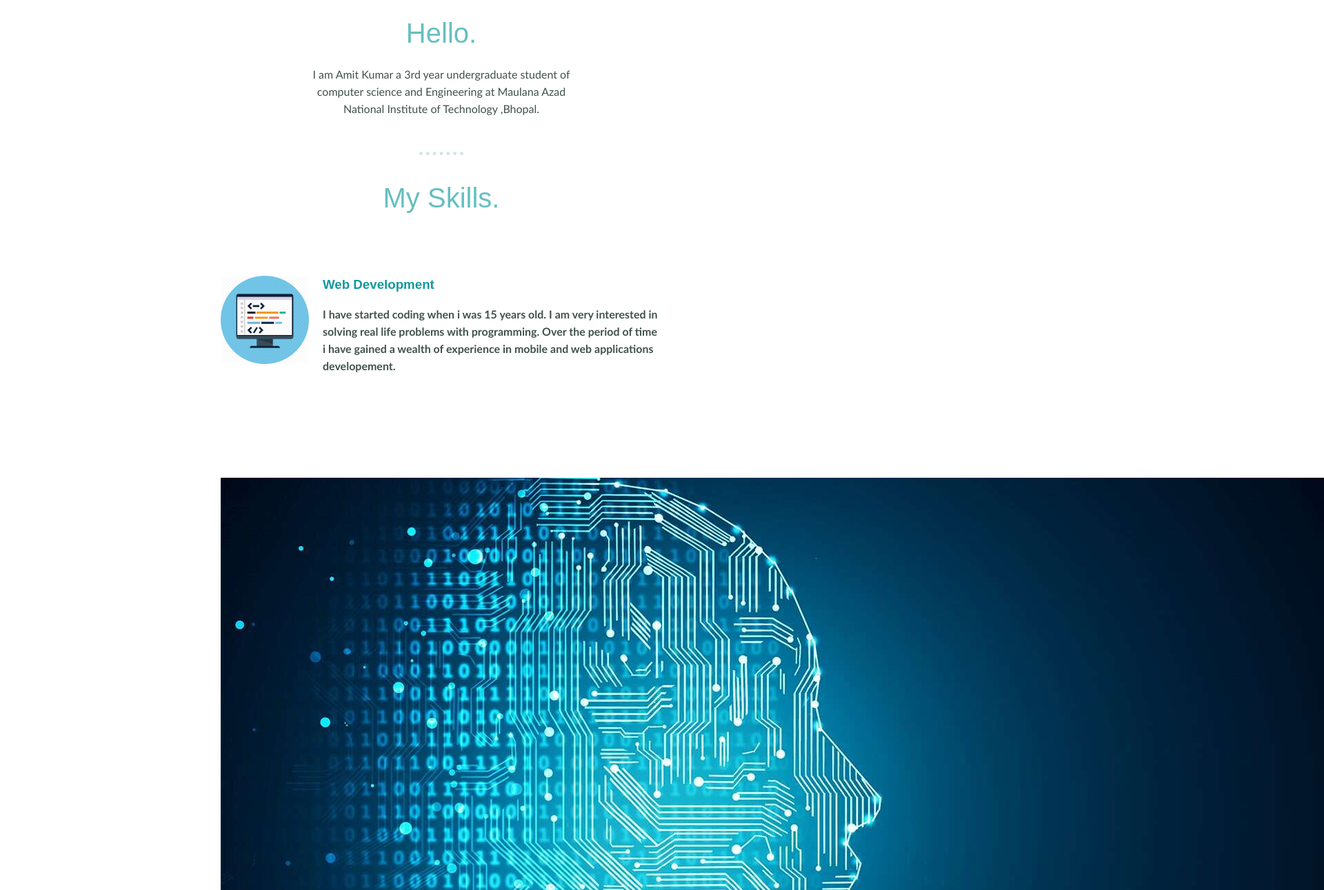
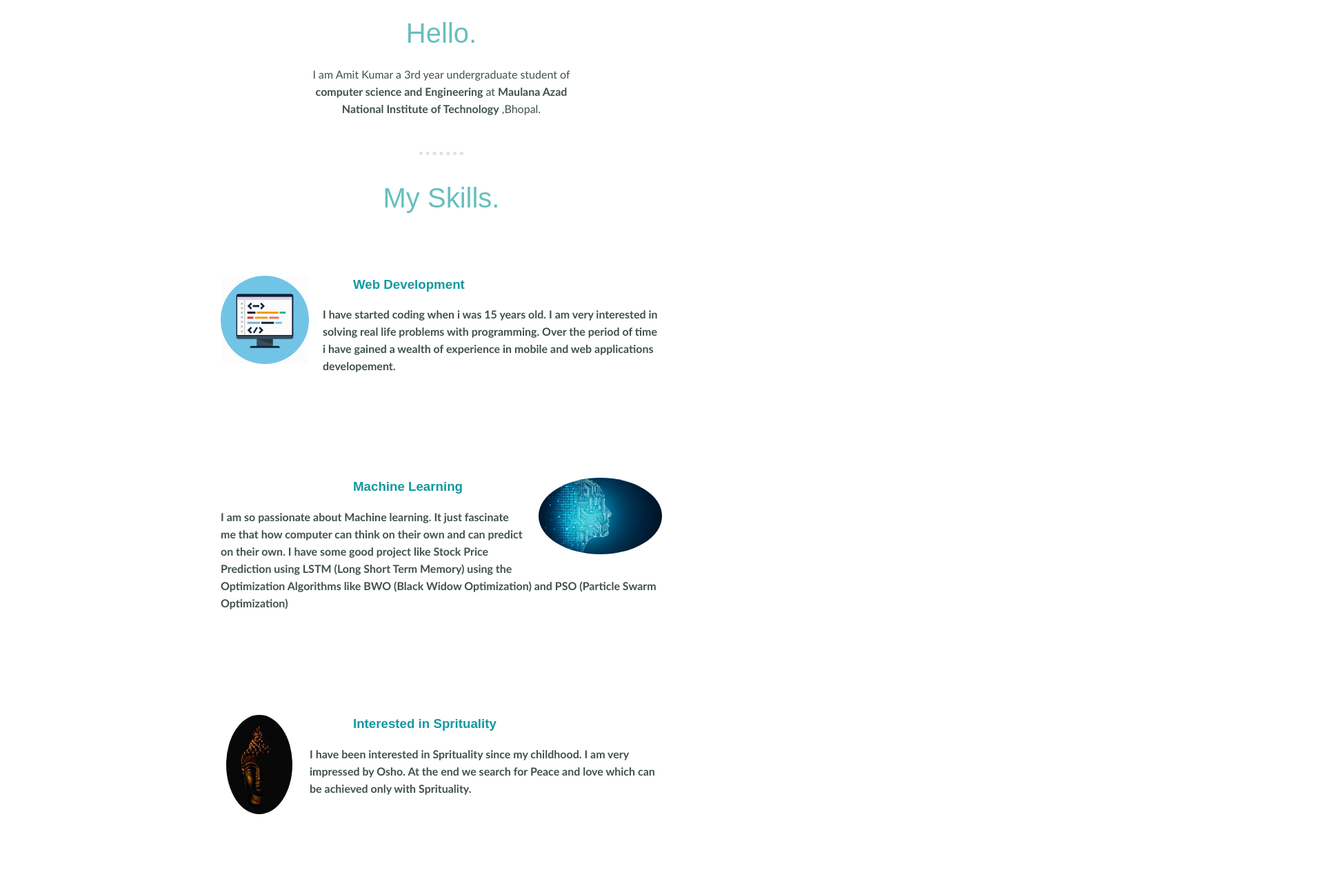
Before and after one commit to ak4302392/My-Introduction-Website, a plain HTML site: page index.html in a window 1280 px wide. Shown: the part 929-2220 px from the top of the page at 69% size, 1920 px wide, since content can reach past the window. Drawn offline with Linux system fonts and the light colour scheme.

Commit message:
Update styles.css

```diff
--- a/css/styles.css
+++ b/css/styles.css
@@ -31,6 +31,8 @@ h2{
 h3{
     color: #11999E;
     font-family: "Montserrat",sans-serif;
+    padding-left: 30%;
+    padding-right: 30%;
 }
 hr{
 
@@ -41,6 +43,9 @@ hr{
     border-top: 5px dotted;
     color: #d8e3e7;
 
+}
+.bold{
+    font-weight: bold;
 }
 .full-stack-developer{
     font-weight: bold;
@@ -87,11 +92,21 @@ hr{
 .pro{
     text-decoration: underline;
 }
+.ml{
+    width:28%;
+    border-radius: 50%;
+    float: right;
+    margin-left:20px;
+    margin-bottom: 20px;
+}
 .Sprituality{
     width:15%;
     border-radius: 50%;
-    float: right;
-    margin-left: 20px;
+    float: left;
+    margin-left:8px;
+    margin-right: 25px;
+
+
 
 }
 .Skills{
```
